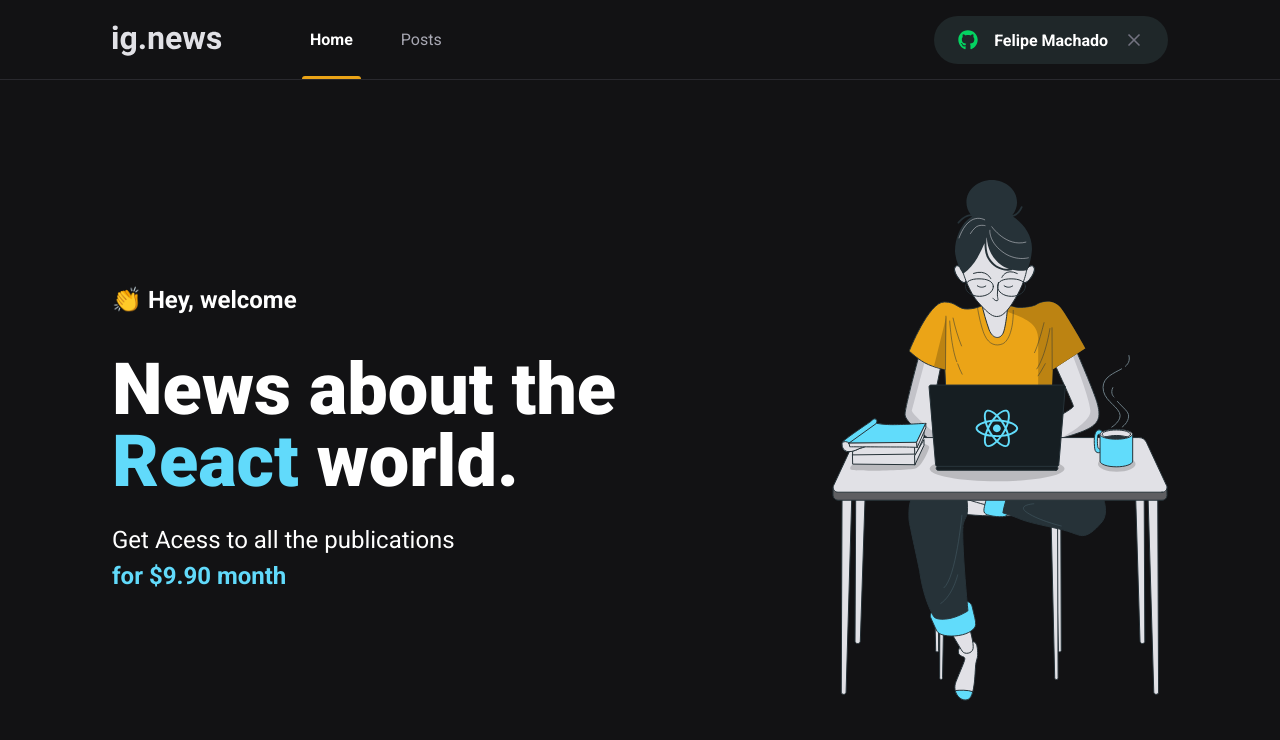
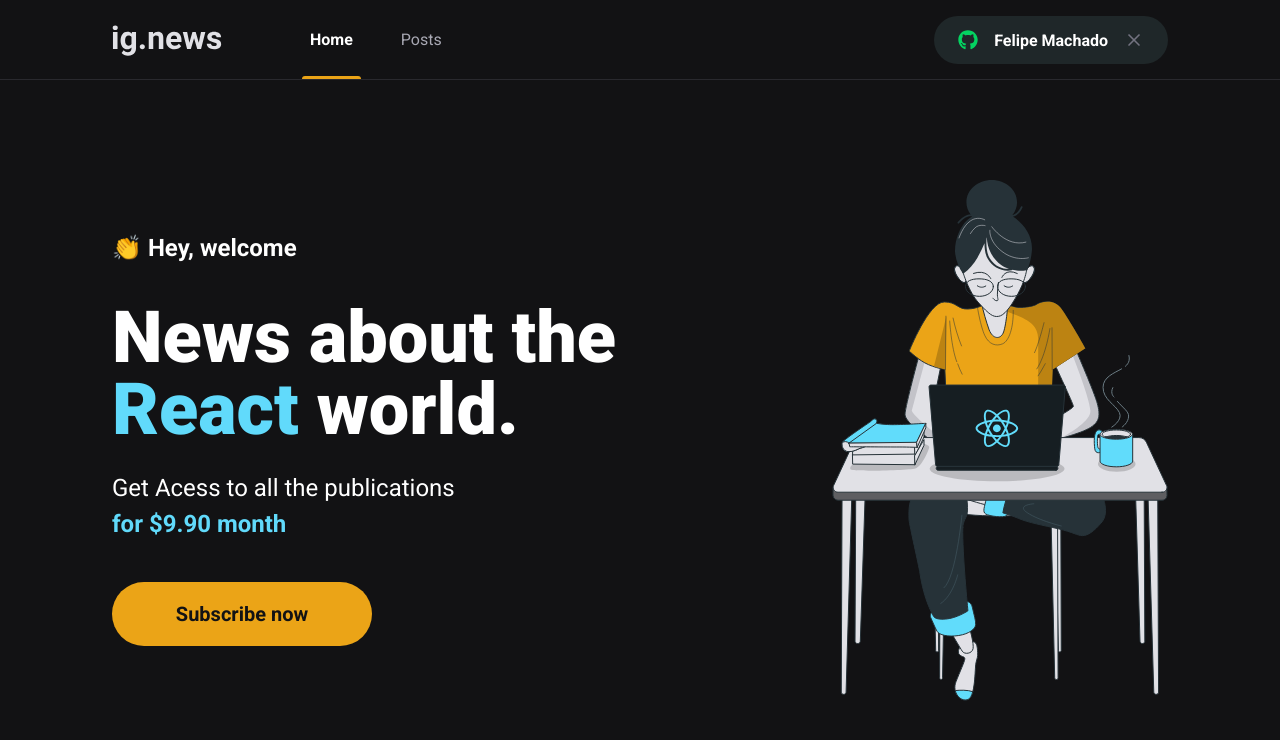
Before and after one commit to FeelipePM/ignews, a Next.js app: page / in a window 1280 px wide. Shown: the top 740 px of the page. Built offline with nearby package versions, Linux system fonts and the light colour scheme.

Commit message:
Component: SubscribeButton

```diff
--- /dev/null
+++ b/src/components/SubscribeButton/index.tsx
@@ -0,0 +1,9 @@
+import styles from './styles.module.scss';
+
+export const SubscribeButton = () => {
+  return (
+    <button className={styles.subscribeButton} type="button">
+      Subscribe now
+    </button>
+  );
+}
--- /dev/null
+++ b/src/components/SubscribeButton/styles.module.scss
@@ -0,0 +1,20 @@
+.subscribeButton {
+  width: 260px;
+  height: 4rem;
+  border: 0;
+  border-radius: 2rem;
+  background: var(--yellow-500);
+  color: var(--gray-900);
+  font-size: 1.25rem;
+  font-weight: bold;
+
+  display: flex;
+  justify-content: center;
+  align-items: center;
+
+  transition: filter 0.2s;
+
+  &:hover {
+    filter: brightness(0.8);
+  }
+}
--- a/src/pages/home.module.scss
+++ b/src/pages/home.module.scss
@@ -38,4 +38,8 @@
       font-weight: bold;
     }
   }
+
+  button {
+    margin-top: 2.5rem;
+  }
 }
--- a/src/pages/index.tsx
+++ b/src/pages/index.tsx
@@ -1,4 +1,6 @@
 import Head from 'next/head';
+
+import { SubscribeButton } from '../components/SubscribeButton';
 
 import styles from './home.module.scss';
 
@@ -17,6 +19,7 @@
             Get Acess to all the publications <br />
             <span>for $9.90 month</span>
           </p>
+          <SubscribeButton />
         </section>
 
         <img src="/images/avatar.svg" alt="Girl coding" />
```
